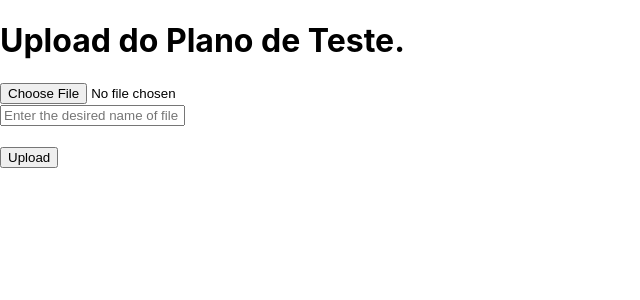
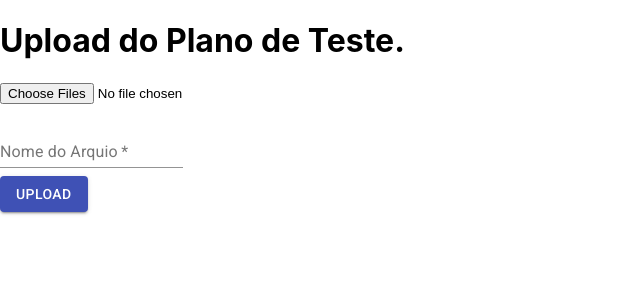
Before and after one commit to ogrima/uploadfrontend, a React (Create React App) app: page / in a window 1280 px wide. Shown: the top 300 px of the page, without its empty margins (0-640 px from the left). Built offline with nearby package versions, Linux system fonts and the light colour scheme; the HTML template or start-up script is replaced by a standard one.

Commit message:
add react components

```diff
--- a/package.json
+++ b/package.json
@@ -4,7 +4,7 @@
   "private": true,
   "dependencies": {
     "@material-ui/core": "^4.4.0",
-    "axios": "^0.17.1",
+    "axios": "^0.19.0",
     "react": "^16.2.0",
     "react-dom": "^16.2.0",
     "react-scripts": "1.0.17"
--- a/src/components/Main.jsx
+++ b/src/components/Main.jsx
@@ -1,4 +1,6 @@
 import React from 'react';
+import Button from '@material-ui/core/Button';
+import TextField from '@material-ui/core/TextField';
 
 class Main extends React.Component {
   constructor(props) {
@@ -8,16 +10,16 @@ class Main extends React.Component {
       imageURL: '',
     };
 
-    this.handleUploadImage = this.handleUploadImage.bind(this);
+    this.handleUploadFile = this.handleUploadFile.bind(this);
   }
 
-  handleUploadImage(ev) {
+  handleUploadFile(ev) {
     ev.preventDefault();
 
     const data = new FormData();
     data.append('file', this.uploadInput.files[0]);
     data.append('filename', this.fileName.value);
-
+    //data.append('filename', this.refs.fileName.input.value);
     fetch('http://localhost:8000/upload', {
       method: 'POST',
       body: data,
@@ -30,16 +32,28 @@ class Main extends React.Component {
 
   render() {
     return (
-      <form onSubmit={this.handleUploadImage}>
+      <form onSubmit={this.handleUploadFile}>
         <div>
-          <input ref={(ref) => { this.uploadInput = ref; }} type="file" />
+          <input ref={(ref) => { this.uploadInput = ref; }}
+            accept="*.jmx"
+            id="contained-button-file"
+            multiple
+            type="file"
+          />
         </div>
+
         <div>
-          <input ref={(ref) => { this.fileName = ref; }} type="text" required placeholder="Enter the desired name of file" />
+          <TextField
+            label="Nome do Arquio"
+            inputRef={ref => (this.fileName = ref)}
+            type="text"
+            margin="normal"
+            required="true"
+          />
         </div>
-        <br />
+
         <div>
-          <button>Upload</button>
+          <Button type="submit" variant="contained" color="primary">Upload</Button>
         </div>
 
       </form>
```
Also changed, not shown: 2 other files (tests, documents, lock files or other folders).
